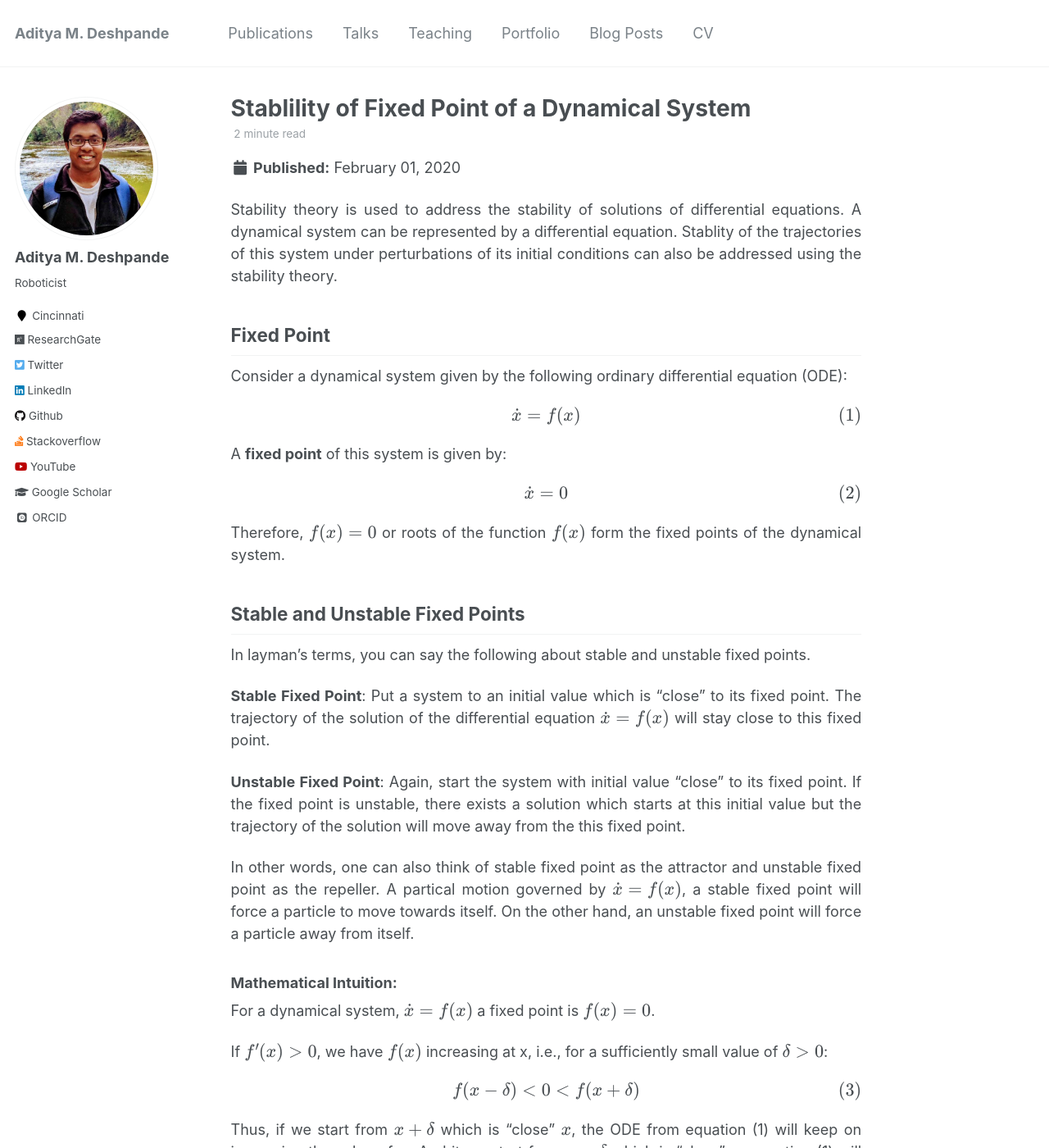
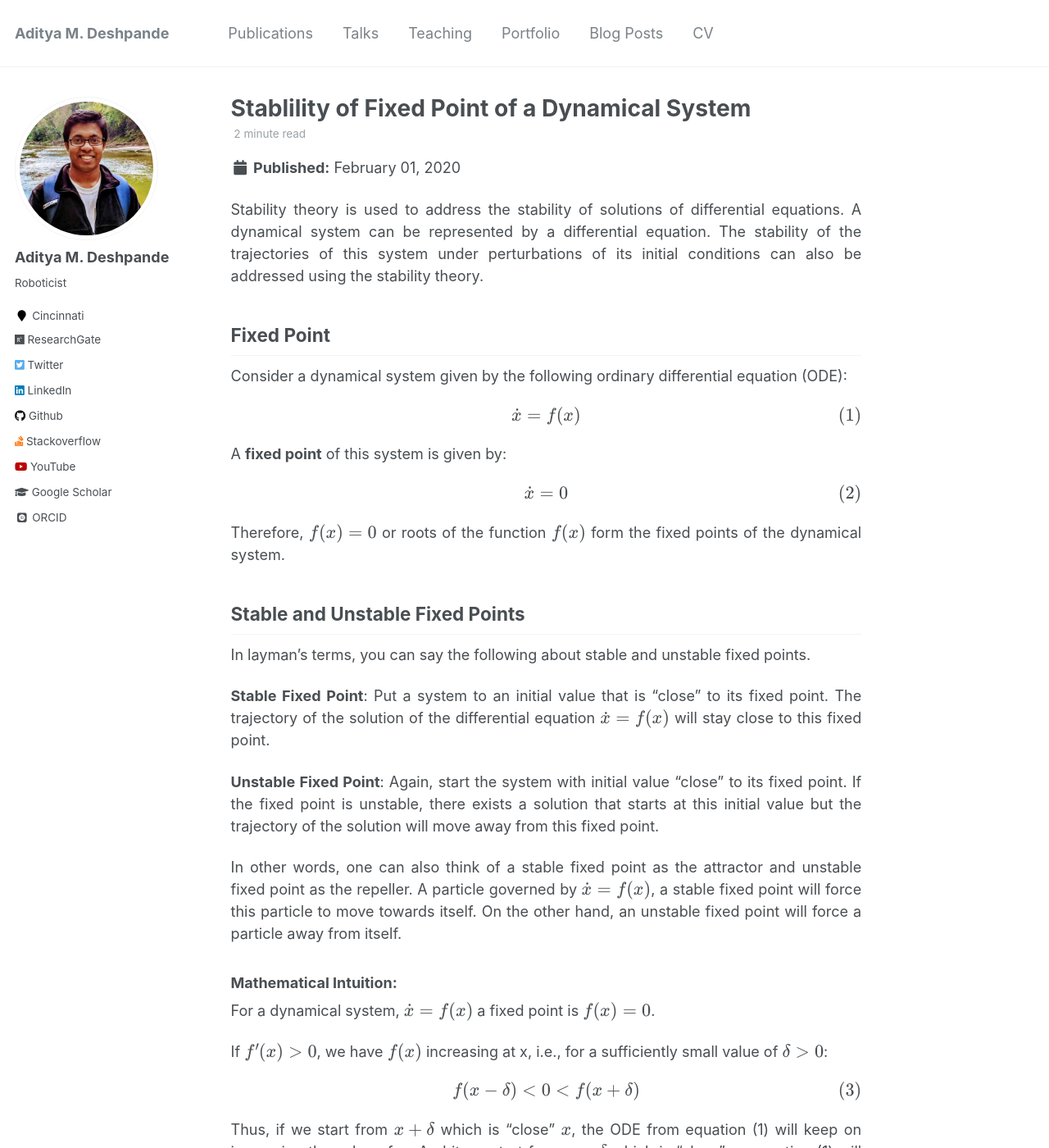
Before and after one commit to adipandas/adipandas.github.io, a Jekyll site: the page built from _posts/2020-02-01-stable-unstable-fixed-point.md, in a window 1280 px wide and 1400 px high. Shown: the whole window at 82% size. Built offline with Jekyll 4.4.1, drawn with Linux system fonts in a browser that asks for light colours; some web fonts are replaced; formulas are drawn with MathJax 3; comment, search, counter and statistics services are not loaded.

Commit message:
Update 2020-02-01-stable-unstable-fixed-point.md

```diff
--- a/_posts/2020-02-01-stable-unstable-fixed-point.md
+++ b/_posts/2020-02-01-stable-unstable-fixed-point.md
@@ -9,7 +9,7 @@ tags:
   - Calculus
 ---
 
-Stability theory is used to address the stability of solutions of differential equations. A dynamical system can be represented by a differential equation. Stablity of the trajectories of this system under perturbations of its initial conditions can also be addressed using the stability theory.
+Stability theory is used to address the stability of solutions of differential equations. A dynamical system can be represented by a differential equation. The stability of the trajectories of this system under perturbations of its initial conditions can also be addressed using the stability theory.
 
 
 ## Fixed Point
@@ -28,12 +28,12 @@ Therefore, $$f(x) = 0$$ or roots of the function $$f(x)$$ form the fixed points
 
 In layman's terms, you can say the following about stable and unstable fixed points.
 
-**Stable Fixed Point**: Put a system to an initial value which is "close" to its fixed point. The trajectory of the solution of the differential equation $$\dot x = f(x)$$ will stay close to this fixed point.
+**Stable Fixed Point**: Put a system to an initial value that is "close" to its fixed point. The trajectory of the solution of the differential equation $$\dot x = f(x)$$ will stay close to this fixed point.
 
-**Unstable Fixed Point**: Again, start the system with initial value "close" to its fixed point. If the fixed point is unstable, there exists a solution which starts at this initial value but the trajectory of the solution will move away from the this fixed point.
+**Unstable Fixed Point**: Again, start the system with initial value "close" to its fixed point. If the fixed point is unstable, there exists a solution that starts at this initial value but the trajectory of the solution will move away from this fixed point.
 
 
-In other words, one can also think of stable fixed point as the attractor and unstable fixed point as the repeller. A partical motion governed by $$\dot x = f(x)$$, a stable fixed point will force a particle to move towards itself. On the other hand, an unstable fixed point will force a particle away from itself.
+In other words, one can also think of a stable fixed point as the attractor and unstable fixed point as the repeller. A particle governed by $$\dot x = f(x)$$, a stable fixed point will force this particle to move towards itself. On the other hand, an unstable fixed point will force a particle away from itself.
 
 ### Mathematical Intuition:
 
```
